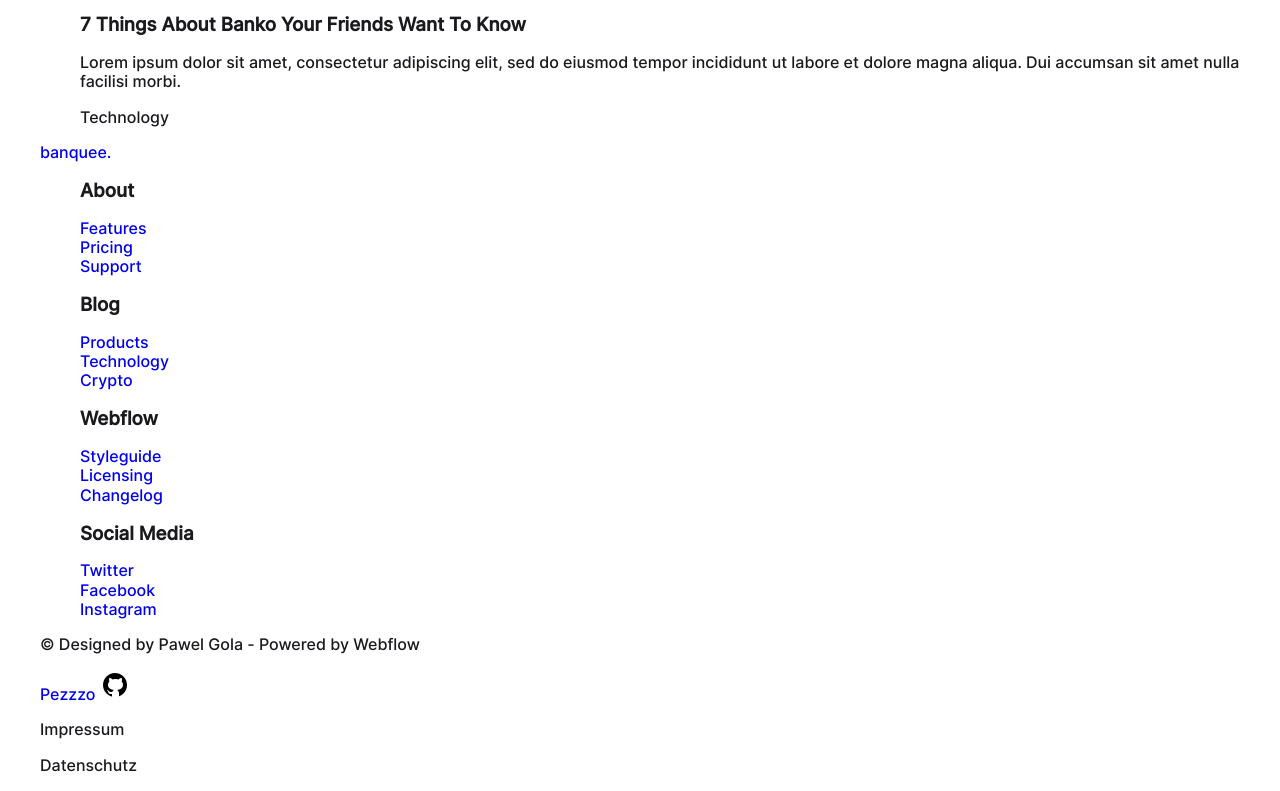
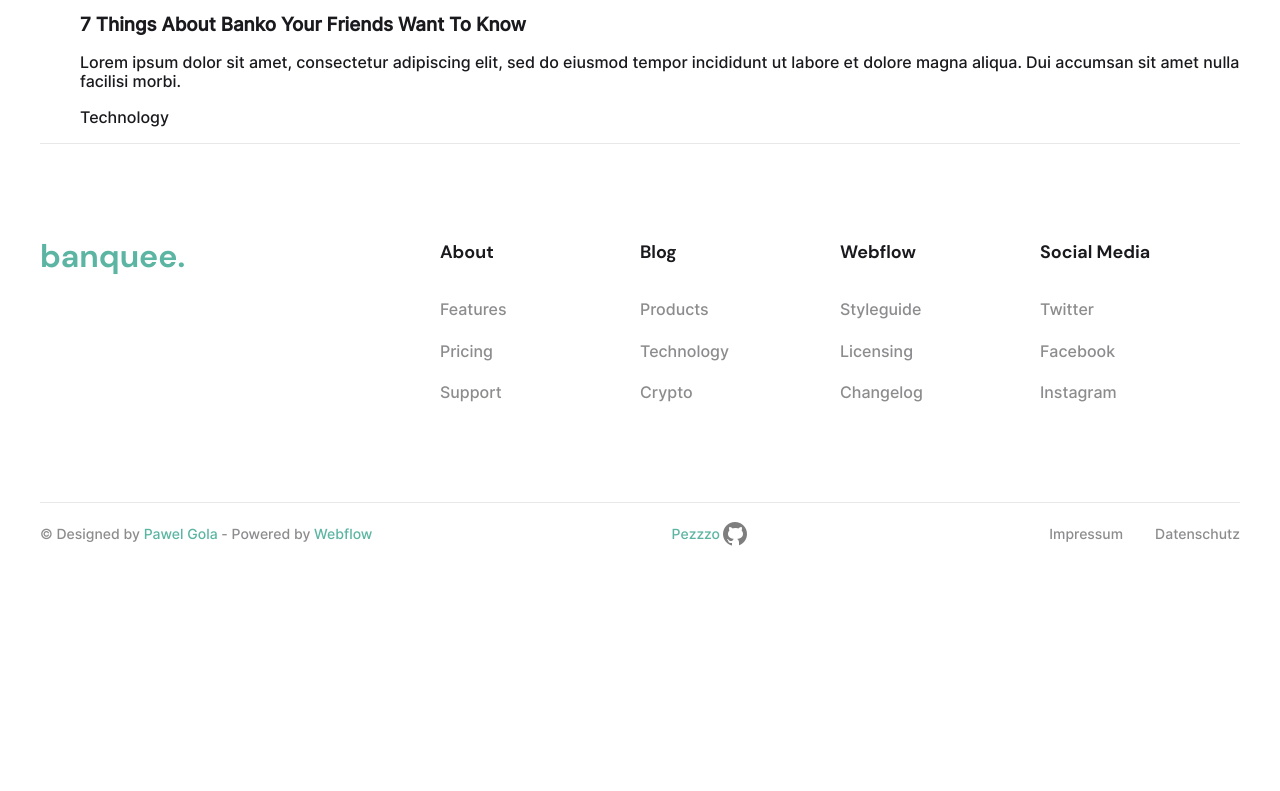
Before and after one commit to Pezzzo/banquee, a website: page source/blog.html in a window 1280 px wide. Shown: the part 1182-1973 px from the top of the page. After the commit the page ends 1779 px from the top, so only its background shows below. Drawn offline with nearby package versions, Linux system fonts and the light colour scheme; files that its build step writes are made by us from their sources; files whose address does not match are found by name.

Commit message:
стилизован footer

```diff
--- a/source/blog.html
+++ b/source/blog.html
@@ -200,7 +200,7 @@
 
         <h2 class="visually-hidden">навигация</h2>
 
-        <a class="section-nav__logo" href="index.html">banquee.</a>
+        <a class="section-nav__logo company-logo" href="index.html">banquee.</a>
         <div class="section-nav__nav-wrapper">
           <ul class="section-nav__list">
             <li class="section-nav__item">
@@ -266,18 +266,18 @@
         <h2 class="visually-hidden">авторские права</h2>
 
         <div class="section-copyright__wrapper">
-          <p class="section-copyright__designed">
+          <div class="section-copyright__designed">
             © Designed by
-            <span class="section-copyright__designer-name">Pawel Gola</span>
+            <a class="section-copyright__hosting-link" href="https://www.gola.io/" target="_blank">Pawel Gola</a>
             - Powered by
-            <span class="section-copyright__hosting">Webflow</span>
-          </p>
-          <a class="section-copyright__developed" href="https://github.com/Pezzzo" target="_blank">
-            <span class="section-copyright__author">Pezzzo</span> <img class="section-copyright__github-logo"
+            <a class="section-copyright__hosting-link" href="https://webflow.com/" target="_blank">Webflow</a>
+          </div>
+          <a class="section-copyright__hosting-link section-copyright__author" href="https://github.com/Pezzzo" target="_blank">
+            <span>Pezzzo</span><img class="section-copyright__github-logo"
               src="img/github.png" width="30" height="30" alt="логотип github">
           </a>
           <div class="section-copyright__text-wrapper">
-            <p class="section-copyright__text">Impressum</p>
+            <p class="section-copyright__text section-copyright__text--mod">Impressum</p>
             <p class="section-copyright__text">Datenschutz</p>
           </div>
         </div>
--- /dev/null
+++ b/source/sass/blocks/company-logo.scss
@@ -0,0 +1,7 @@
+.company-logo {
+  color: $turquoise-color;
+  font-weight: $font-bold;
+  font-size: 32px;
+  font-family: $DMSans;
+  line-height: 100%;
+}
--- /dev/null
+++ b/source/sass/blocks/footer/page-footer.scss
@@ -0,0 +1,3 @@
+.page-footer {
+  border-top: 1px solid $grey-color;
+}
--- /dev/null
+++ b/source/sass/blocks/footer/section-copyright.scss
@@ -0,0 +1,39 @@
+.section-copyright {
+  color: $base-black-opacity-50;
+  border-top: 1px solid $grey-color;
+  @include padding-y(6px, 38px);
+  @include font-setting(14px, 160%);
+}
+
+.section-copyright__wrapper {
+  display: flex;
+  align-items: center;
+  justify-content: space-between;
+}
+
+.section-copyright__text-wrapper {
+  display: flex;
+}
+
+.section-copyright__github-logo {
+  opacity: 0.5;
+}
+
+.section-copyright__hosting-link {
+  color: $turquoise-color;
+
+  &:hover .section-copyright__github-logo {
+    opacity: 1;
+  }
+}
+
+.section-copyright__author {
+  display: flex;
+  align-items: center;
+}
+
+.section-copyright__text {
+  &--mod {
+    margin-right: 32px;
+  }
+}
--- /dev/null
+++ b/source/sass/blocks/footer/section-nav.scss
@@ -0,0 +1,31 @@
+.section-nav {
+  display: flex;
+  justify-content: space-between;
+  @include padding-y(96px, 80px);
+}
+
+.section-nav__nav-wrapper {
+  display: flex;
+}
+
+.section-nav__subtitle {
+  margin-top: 0;
+  margin-bottom: 32px;
+  font-family: $DMSans;
+  @include font-setting(18px, 140%);
+}
+
+.section-nav__link {
+  color: $base-black-opacity-50;
+  font-family: $Inter;
+  @include font-setting(16px, 160%);
+}
+
+.section-nav__list {
+  min-width: 200px;
+  @include zero-indents;
+}
+
+.section-nav__item {
+  margin-bottom: 16px;
+}
--- a/source/sass/blocks/header/page-header.scss
+++ b/source/sass/blocks/header/page-header.scss
@@ -4,8 +4,8 @@
   right: 0;
   left: 0;
   z-index: 100;
+  padding: 24px 40px;
   background-color: $base-white;
-  @include padding-y(24px, 24px);
 }
 
 .page-header__wrapper {
@@ -19,14 +19,6 @@
   line-height: 100%;
 }
 
-.page-header__logo {
-  color: $turquoise-color;
-  font-weight: $font-bold;
-  font-size: 32px;
-  font-family: $DMSans;
-  line-height: 100%;
-}
-
 .page-header__sign-in {
   padding-right: 32px;
   color: $turquoise-color;
--- a/source/sass/style.scss
+++ b/source/sass/style.scss
@@ -10,8 +10,14 @@
 @import "blocks/page.scss";
 @import "blocks/accounts.scss";
 @import "blocks/page-main.scss";
+@import "blocks/company-logo.scss";
 
 // header
 @import "blocks/header/page-header.scss";
 @import "blocks/header/page-nav.scss";
 @import "blocks/header/blog-preview.scss";
+
+// footer
+@import "blocks/footer/page-footer.scss";
+@import "blocks/footer/section-nav.scss";
+@import "blocks/footer/section-copyright.scss";
```
Also changed, not shown: source/blog-single.html (+8 -8 lines), source/compare.html (+8 -8 lines), source/features.html (+8 -8 lines), source/index.html (+10 -10 lines), source/support.html (+8 -8 lines).
